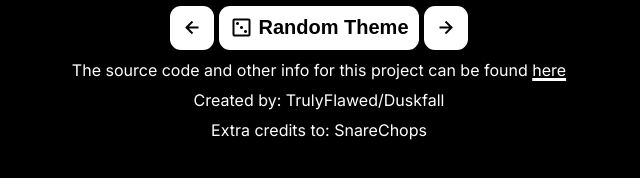
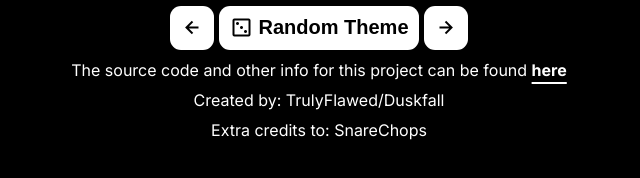
Before and after one commit to TrulyFlawed/Theme-Manager, a plain HTML site: page index.html in a window 1280 px wide. In both pictures the pointer is over the link "here". Shown: the part 354-532 px from the top of the page, 321-961 px from the left. Drawn offline with nearby package versions, Linux system fonts and the light colour scheme.

Commit message:
add: slightly more noticeable link hover styles

```diff
--- a/index.css
+++ b/index.css
@@ -79,7 +79,9 @@ a {
 	outline: 0px solid transparent;
 }
 a:hover {
-	text-decoration-thickness: 3px;
+	text-decoration-thickness: 2px;
+	text-underline-offset: .4em;
+	font-weight: 700;
 }
 a:focus-visible {
 	text-decoration: none;
```
